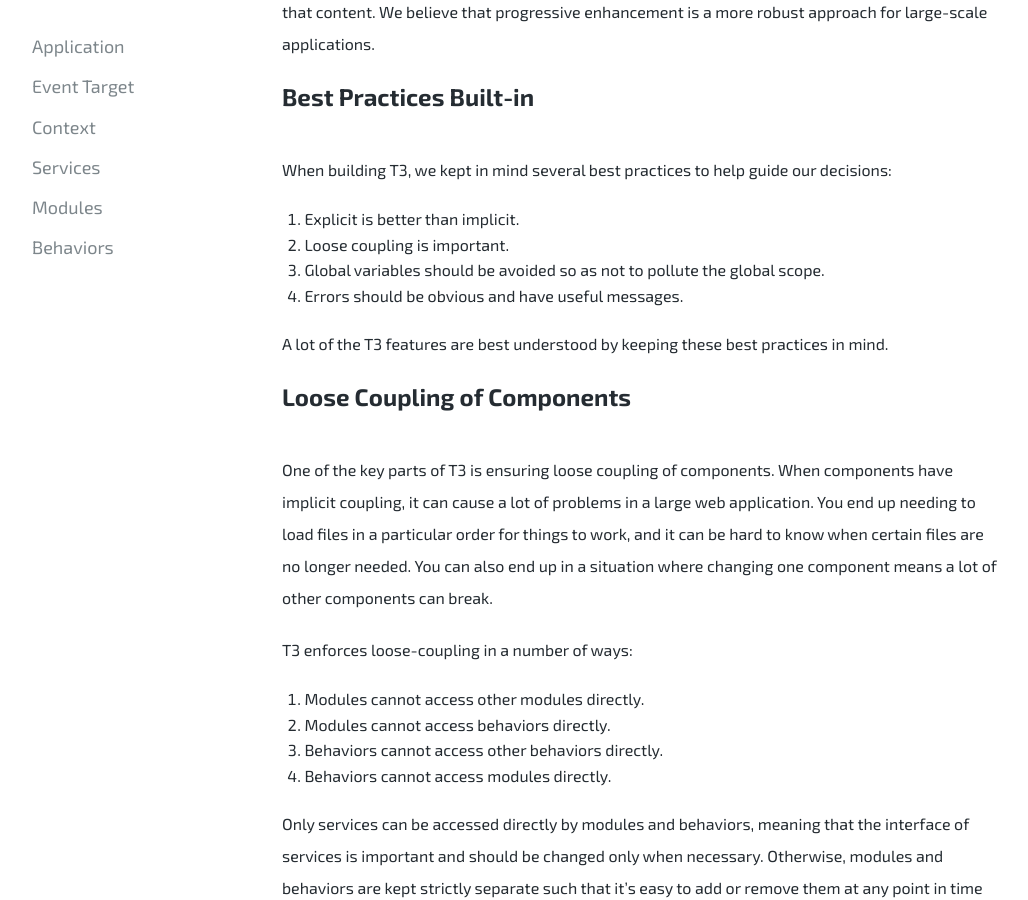
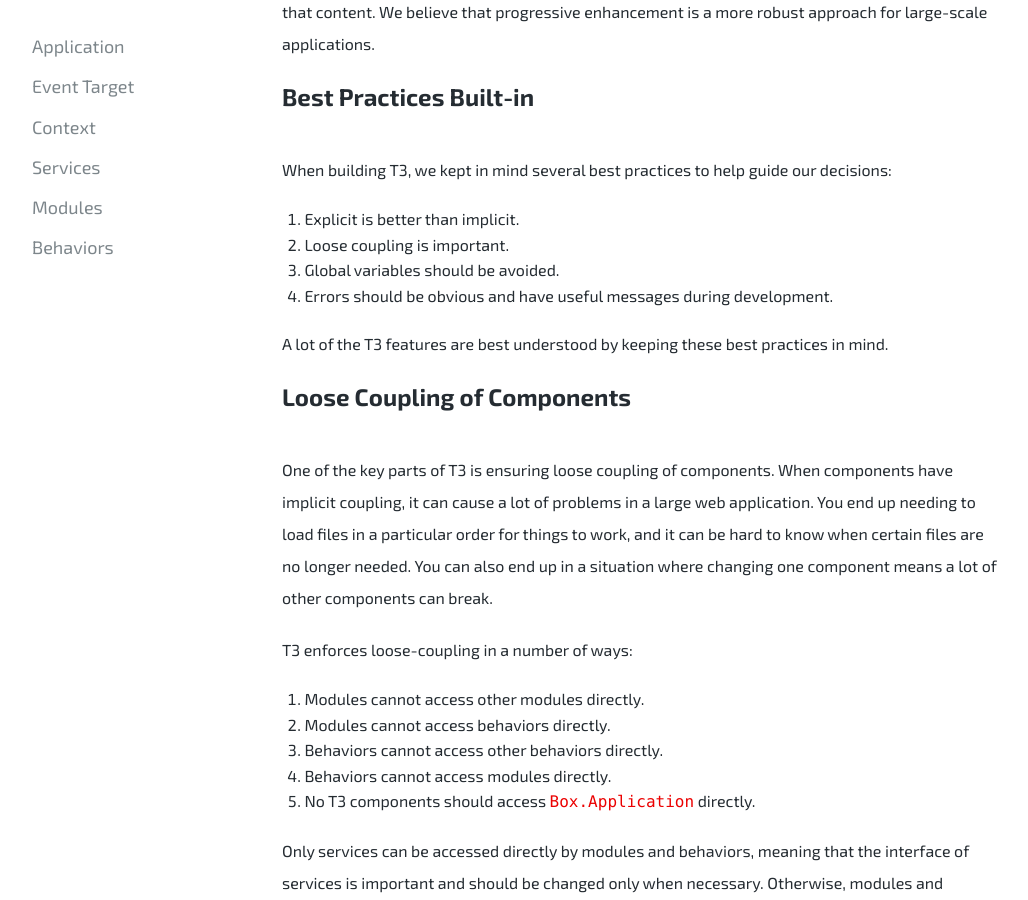
Before and after one commit to box/t3js, a Jekyll site: the page built from docs/guides/thinking-in-t3.md, in a window 1280 px wide and 900 px high, scrolled down 657 px. Shown: the whole window, without its empty margins (123-1151 px from the left). Built offline with Jekyll 4.4.1, drawn with Linux system fonts in a browser that asks for light colours; Markdown is read by kramdown in place of the engine named in the settings.

Commit message:
Working with globals

```diff
--- a/docs/guides/thinking-in-t3.md
+++ b/docs/guides/thinking-in-t3.md
@@ -21,8 +21,8 @@
 
 1. Explicit is better than implicit.
 1. Loose coupling is important.
-1. Global variables should be avoided so as not to pollute the global scope.
-1. Errors should be obvious and have useful messages.
+1. Global variables should be avoided.
+1. Errors should be obvious and have useful messages during development.
 
 A lot of the T3 features are best understood by keeping these best practices in mind.
 
@@ -36,6 +36,7 @@
 1. Modules cannot access behaviors directly.
 1. Behaviors cannot access other behaviors directly.
 1. Behaviors cannot access modules directly.
+1. No T3 components should access `Box.Application` directly.
 
 Only services can be accessed directly by modules and behaviors, meaning that the interface of services is important and should be changed only when necessary. Otherwise, modules and behaviors are kept strictly separate such that it's easy to add or remove them at any point in time without breaking your application.
 
```
Also changed, not shown: docs/guides/working-with-globals.md (added, +71 -0 lines).
